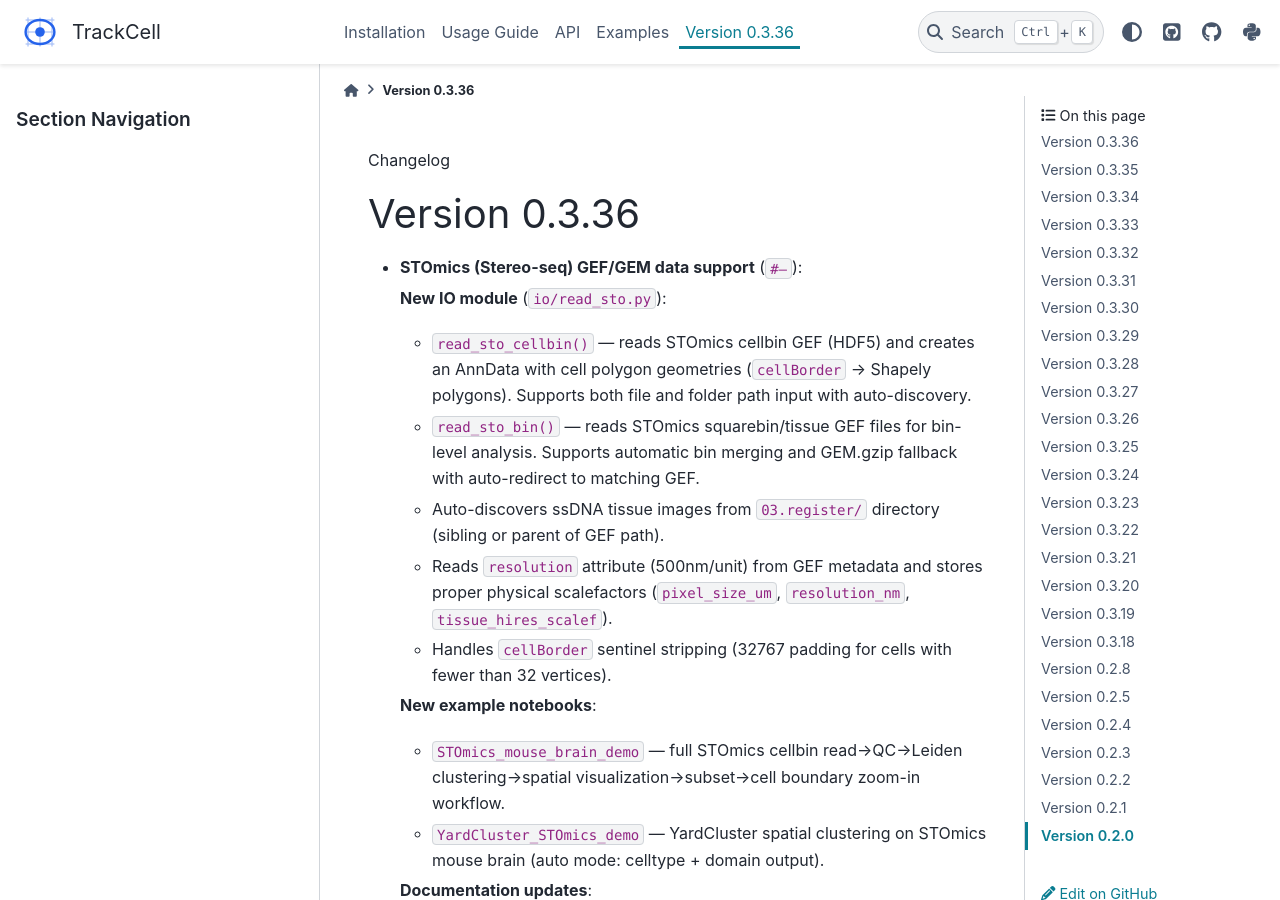
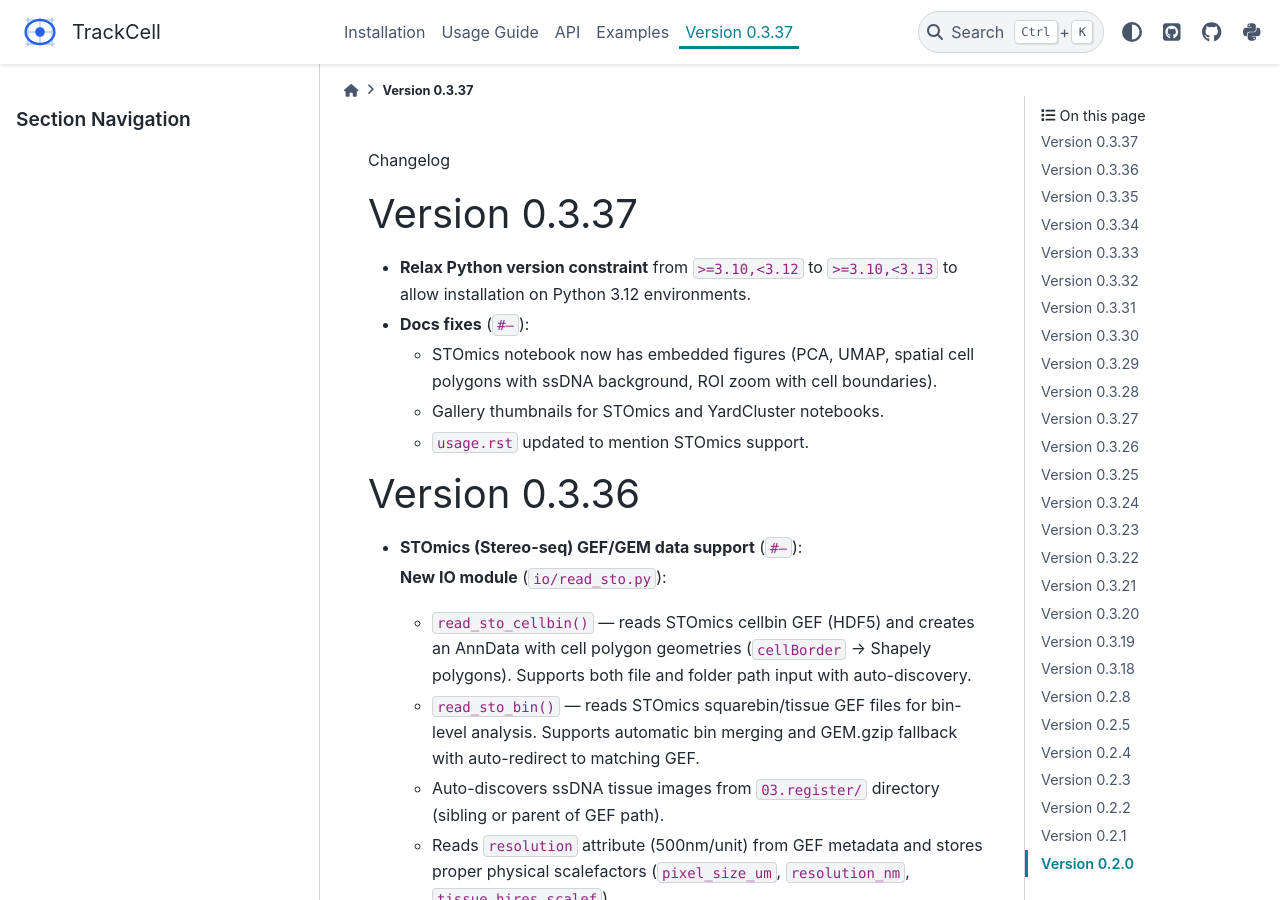
Before and after one commit to seqyuan/trackcell, a Sphinx documentation site: the page built from docs/source/changelog.rst, in a window 1280 px wide and 900 px high. Built offline with Sphinx 7.4.7 and the PyData theme 0.15.4, drawn with Linux system fonts in a browser that asks for light colours; pages that are not in the unit, such as notebooks, are missing from menus; cross-references to code outside the pages are shown as plain code.

Commit message:
release: v0.3.37 — relax Python constraint to >=3.10,<3.13; docs fixes

```diff
--- a/docs/source/changelog.rst
+++ b/docs/source/changelog.rst
@@ -1,4 +1,18 @@
 Changelog
+
+Version 0.3.37
+--------------
+
+* **Relax Python version constraint** from ``>=3.10,<3.12`` to ``>=3.10,<3.13``
+  to allow installation on Python 3.12 environments.
+
+* **Docs fixes** (:pr:`#—`):
+
+  * STOmics notebook now has embedded figures (PCA, UMAP, spatial cell polygons
+    with ssDNA background, ROI zoom with cell boundaries).
+  * Gallery thumbnails for STOmics and YardCluster notebooks.
+  * ``usage.rst`` updated to mention STOmics support.
+
 
 Version 0.3.36
 --------------
--- a/pyproject.toml
+++ b/pyproject.toml
@@ -1,13 +1,13 @@
 [tool.poetry]
 name = "trackcell"
-version = "0.3.36"
+version = "0.3.37"
 description = "A Python package for processing single-cell and spatial transcriptomics data"
 authors = ["Zan Yuan <yfinddream@gmail.com>"]
 readme = "README.md"
 packages = [{include = "trackcell"}]
 
 [tool.poetry.dependencies]
-python = ">=3.10,<3.12"
+python = ">=3.10,<3.13"
 scanpy = ">=1.9,<2.0"
 geopandas = ">=1.1.1,<2.0"
 pandas = ">=2.1,<2.4"
--- a/trackcell/__init__.py
+++ b/trackcell/__init__.py
@@ -7,7 +7,7 @@ This package provides tools for:
 - TL: Utility and helper functions
 """
 
-__version__ = "0.3.36"
+__version__ = "0.3.37"
 __author__ = "Zan Yuan"
 __email__ = "yfinddream@gmail.com"
 
```
